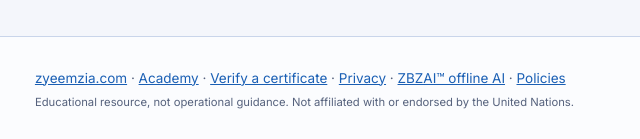
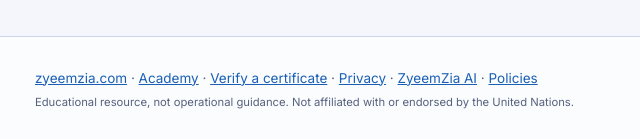
Before and after one commit to zyeemzia/unpki, a plain HTML site: page index.html in a window 1280 px wide. Shown: the part 2967-3106 px from the top of the page, 640-1280 px from the left. Drawn offline with Linux system fonts and the light colour scheme.

Commit message:
Point to ZyeemZia AI, which includes ZBZAI

```diff
--- a/index.html
+++ b/index.html
@@ -32,7 +32,7 @@
 <main id="view" tabindex="-1"></main>
 <footer class="ft"><div class="wrap">
  <div><b>ZyeemZia™ Academy</b> · <span data-i18n="footer1">UN Peacekeeping-Intelligence (UNPKI)</span><br>Copyright © ZyeemZia™<span id="yr" hidden></span> · <span data-i18n="footer2">Developed &amp; published by Zyeem Bin Zia · Dhaka, Bangladesh</span></div>
- <div><a href="https://zyeemzia.com">zyeemzia.com</a> · <a href="https://academy.zyeemzia.com">Academy</a> · <a href="#verify" data-i18n="verify">Verify a certificate</a> · <a href="privacy.html" data-i18n="privacy">Privacy</a> · <a href="https://zbzai.zyeemzia.com/" target="_blank" rel="noopener">ZBZAI™ offline AI</a> · <a href="https://policy.zyeemzia.com" data-i18n="policies">Policies</a><br><small data-i18n="disclaimer">Educational resource, not operational guidance. Not affiliated with or endorsed by the United Nations.</small></div>
+ <div><a href="https://zyeemzia.com">zyeemzia.com</a> · <a href="https://academy.zyeemzia.com">Academy</a> · <a href="#verify" data-i18n="verify">Verify a certificate</a> · <a href="privacy.html" data-i18n="privacy">Privacy</a> · <a href="https://ai.zyeemzia.com/" target="_blank" rel="noopener">ZyeemZia AI</a> · <a href="https://policy.zyeemzia.com" data-i18n="policies">Policies</a><br><small data-i18n="disclaimer">Educational resource, not operational guidance. Not affiliated with or endorsed by the United Nations.</small></div>
 </div></footer>
 <script>
 document.getElementById('yr').textContent=new Date().getFullYear();
```
